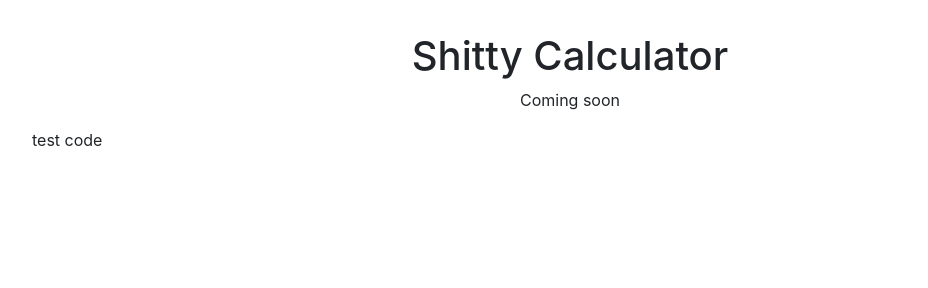
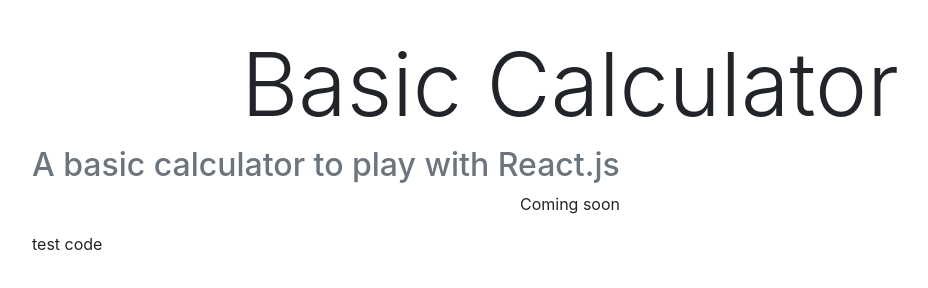
Before and after one commit to mtian725/BasicCalculator, a website: page index.html in a window 1280 px wide. Shown: the whole page, without its empty margins (70-998 px from the left). Drawn offline with nearby package versions, Linux system fonts and the light colour scheme.

Commit message:
editing title

```diff
--- a/index.html
+++ b/index.html
@@ -12,7 +12,12 @@
   </head>
   <body>
     <div class="container">
-      <h1 class="center">Shitty Calculator</h1>
+      <h1 class="display-2">Basic Calculator</h1>
+      <h2>
+        <div class="text-muted">
+          A basic calculator to play with React.js
+        </div>
+      </h2>
       <p class="center">Coming soon</p>
       <div id="app"></div>
     </div>
--- a/styles.css
+++ b/styles.css
@@ -4,8 +4,12 @@
   padding: 2rem;
 }
 
-h1.center {
-  text-align: center
+h1.display-2 {
+  text-align: center;
+}
+
+h2.center {
+  text-align: center;
 }
 
 p.center {
```
